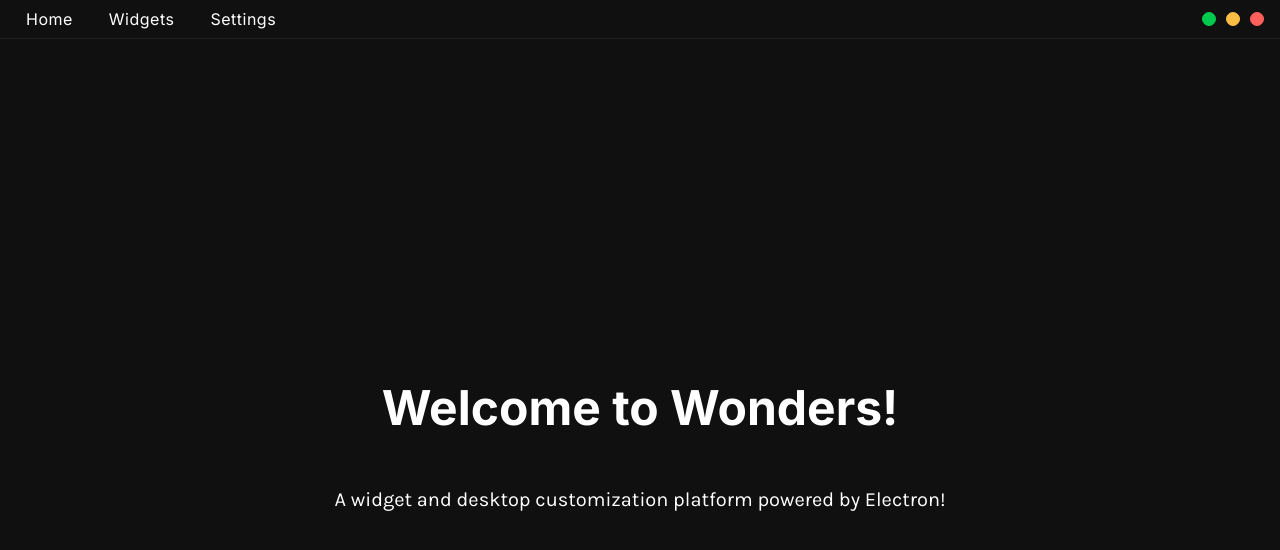
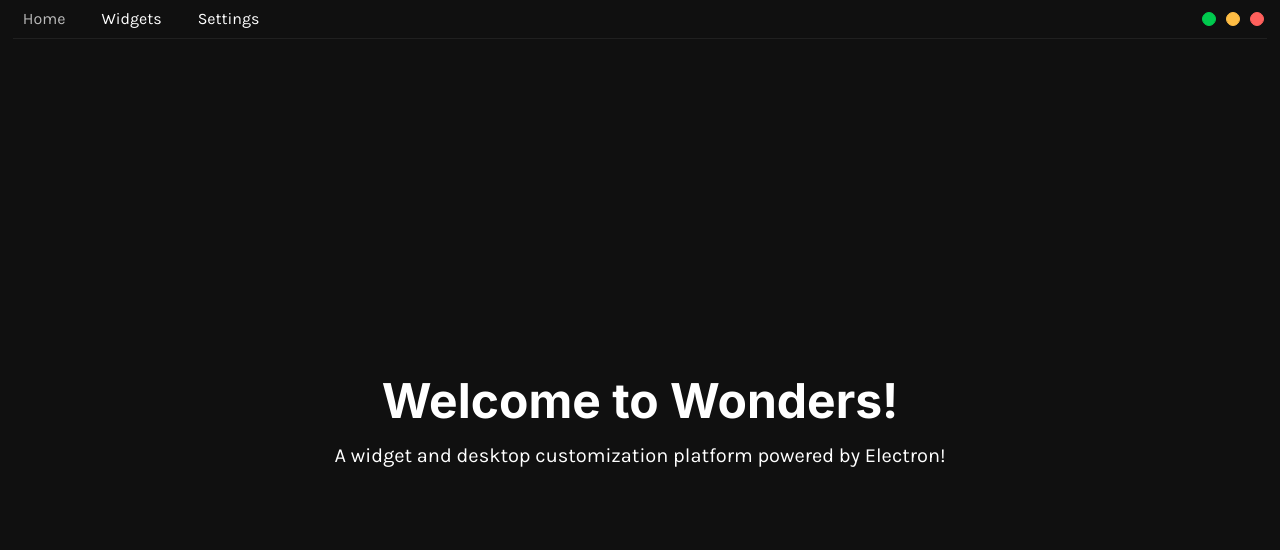
Before and after one commit to thewaveorg/wonders, a React app: page /#/ in a window 1280 px wide. Shown: the top 550 px of the page. Built offline with nearby package versions, Linux system fonts and the light colour scheme; the HTML template or start-up script is replaced by a standard one.

Commit message:
Many style changes.

```diff
--- a/src/app/App.global.css
+++ b/src/app/App.global.css
@@ -57,11 +57,7 @@
   text-decoration: none;
 }
 
-h1,
-h2,
-h3,
-h4,
-h5 {
+h1, h2, h3, h4, h5 {
   font-family: 'Inter', -apple-system, BlinkMacSystemFont, 'Segoe UI', Roboto,
     Oxygen, Ubuntu, Cantarell, 'Open Sans', 'Helvetica Neue', sans-serif;
 }
@@ -71,7 +67,25 @@
     Oxygen, Ubuntu, Cantarell, 'Open Sans', 'Helvetica Neue', sans-serif;
 }
 
+h1, h2, h3, h4, h5, h6, p {
+	margin: 0 !important;
+}
+
 #root {
   height: 100%;
   width: 100%;
 }
+
+::-webkit-scrollbar {
+	width: 5px;
+}
+
+::-webkit-scrollbar-track {
+	background: transparent;
+	border-radius: 10px;
+}
+
+::-webkit-scrollbar-thumb {
+	background: rgba(255, 255, 255, .15);
+	border-radius: 10px;
+}
--- a/src/app/App.tsx
+++ b/src/app/App.tsx
@@ -1,25 +1,37 @@
-import React from 'react';
-import { HashRouter, Redirect, Route, Switch } from 'react-router-dom';
+import React, { useLayoutEffect, useRef, useState } from 'react';
+import { HashRouter, Route, Switch } from 'react-router-dom';
 
 import { Landing as LandingPage } from './pages/Landing';
 import { Settings as SettingsPage } from './pages/Settings';
 import { Widgets as WidgetsPage } from './pages/Widgets';
 
 import { Navbar } from "./components/Navbar";
+import { Page } from './components/Page';
 
 import './App.global.css';
 import './styles/normalize.css';
 
+
 export default () => {
+  const navbarRef = useRef<HTMLDivElement>(null);
+  const [navbarHeight, setNavbarHeight] = useState(39);
+
+  useLayoutEffect(() => {
+    if (navbarRef.current)
+      setNavbarHeight(navbarRef.current!.offsetHeight);
+  }, []);
+
   return (
     <>
       <HashRouter>
-        <Navbar/>
-        <Switch>
-          <Route exact path="/" component={() => <LandingPage/>} />
-          <Route path="/settings" component={() => <SettingsPage/>} />
-          <Route path="/widgets" component={() => <WidgetsPage/>} />
-        </Switch>
+        <Navbar ref={navbarRef}/>
+        <Page style={{ height: `calc(100% - ${navbarHeight}px)` }}>
+          <Switch>
+            <Route exact path="/" component={() => <LandingPage/>} />
+            <Route path="/settings" component={() => <SettingsPage/>} />
+            <Route path="/widgets" component={() => <WidgetsPage/>} />
+          </Switch>
+        </Page>
       </HashRouter>
     </>
   )
--- a/src/app/components/Navbar.tsx
+++ b/src/app/components/Navbar.tsx
@@ -1,5 +1,5 @@
 import React from "react";
-import { Link, NavLink } from "react-router-dom";
+import { NavLink } from "react-router-dom";
 import styled from "styled-components";
 
 /* Styles */
@@ -7,17 +7,26 @@
   display: flex;
 	flex-wrap: wrap;
 	background-color: var(--main-background-color);
+	/* border-bottom: 1px solid var(--border-color); */
+  justify-content: space-between;
+
+  &::after {
+    content : "";
+    position: relative;
+    left: 1%;
+    bottom: 0;
+    height: 0px;
+    width: 98%;
     border-bottom: 1px solid var(--border-color);
-  justify-content: space-between;
+  }
 `;
 
-const NavLinkStyle = styled(Link)`
+const NavLinkStyle = styled(NavLink)`
   color: #ffffff;
   cursor: pointer;
-  font-family: 'Inter';
+  font-family: 'Karla';
   font-size: 1em;
   font-weight: 100;
-  letter-spacing: .5px;
   margin: 0 0 0 16px;
   padding: 10px 10px;
   text-align: center;
@@ -56,27 +65,39 @@
   background-color: #FF605C;
   border-color: #FF605C;
 
-    &:hover, &::active, &:focus {
+  &:hover, &:focus {
     background-color: #770000;
   };
+
+  &:active {
+    background-color: #550000;
+  }
 `;
 
 const YellowTrafficLight = styled(TrafficLight)`
   background-color: #FFBD44;
   border-color: #FFBD44;
 
-    &:hover, &::active, &:focus {
-        background-color: #777700;
+  &:hover, &:focus {
+    background-color: #774400;
   };
+
+  &:active {
+    background-color: #552200;
+  }
 `;
 
 const GreenTrafficLight = styled(TrafficLight)`
   background-color: #00CA4E;
   border-color: #00CA4E;
 
-    &:hover, &::active, &:focus {
+  &:hover, &:focus {
     background-color: #007700;
   };
+
+  &:active {
+    background-color: #005500;
+  }
 `;
 
 const ElectronDrag = styled.div`
@@ -86,12 +107,16 @@
 
 
 /* Main Component */
-export const Navbar: React.FC = () => {
+interface INavbarProps {
+  ref: React.RefObject<HTMLDivElement>;
+}
+
+export const Navbar: React.FC<INavbarProps> = ({ ref }) => {
   return (
-    <NavStyle>
-      <NavLinkStyle to="/">Home</NavLinkStyle>
-      <NavLinkStyle to="/widgets">Widgets</NavLinkStyle>
-      <NavLinkStyle to="/settings">Settings</NavLinkStyle>
+    <NavStyle ref={ref}>
+      <NavLinkStyle style={{ marginLeft: '1%' }} activeStyle={{ color: '#bbb'}} to="/">Home</NavLinkStyle>
+      <NavLinkStyle activeStyle={{ color: '#bbb'}} to="/widgets">Widgets</NavLinkStyle>
+      <NavLinkStyle activeStyle={{ color: '#bbb'}} to="/settings">Settings</NavLinkStyle>
       <ElectronDrag/>
       <TrafficLights>
         <RedTrafficLight onClick={() => window.close()} />
--- a/src/app/components/Page.tsx
+++ b/src/app/components/Page.tsx
@@ -2,10 +2,11 @@
 import styled from 'styled-components';
 
 export const Page = styled.div`
-    height: 100%;
-    width: 100%;
-    display: flex;
-    justify-content: center;
-    align-items: center;
-    flex-direction: column;
+  // height: 100%;
+  // width: 100%;
+  display: flex;
+  justify-content: center;
+  align-items: center;
+  flex-direction: column;
+	overflow-y: scroll;
 `;
--- a/src/app/components/Titlebar.tsx
+++ b/src/app/components/Titlebar.tsx
@@ -9,7 +9,6 @@
   padding-top: 1%;
   width: 99%;
   height: 30px;
-  -webkit-user-select: none;
   -webkit-app-region: drag;
 
     & p.title {
--- a/src/app/pages/Landing.tsx
+++ b/src/app/pages/Landing.tsx
@@ -1,16 +1,12 @@
 import React from "react";
-
-import { Page } from "../components/Page";
 
 export const Landing: React.FC = () => {
   return (
     <>
-      <Page>
-        <h1 style={{ fontSize: '3rem' }}>Welcome to Wonders!</h1>
-        <p style={{ fontSize: '1.25rem' }}>
-          A widget and desktop customization platform powered by Electron!
-        </p>
-      </Page>
+      <h1 style={{ fontSize: '3rem', paddingBottom: '1rem' }}>Welcome to Wonders!</h1>
+      <p style={{ fontSize: '1.25rem' }}>
+        A widget and desktop customization platform powered by Electron!
+      </p>
     </>
   );
 }
--- a/src/app/pages/Settings.tsx
+++ b/src/app/pages/Settings.tsx
@@ -1,13 +1,9 @@
 import React from "react";
-
-import { Page } from "../components/Page";
 
 export const Settings: React.FC = () => {
   return (
     <>
-      <Page>
-        <p style={{ fontSize: '4.25rem' }}>Settings WIP</p>
-      </Page>
+      <p style={{ fontSize: '4.25rem' }}>Settings WIP</p>
     </>
   );
 }
--- a/src/app/pages/Widgets.tsx
+++ b/src/app/pages/Widgets.tsx
@@ -1,13 +1,9 @@
 import React from "react";
-
-import { Page } from "../components/Page";
 
 export const Widgets: React.FC = () =>{
   return (
     <>
-      <Page>
-        <p style={{ fontSize: '4.25rem' }}>Widgets WIP</p>
-      </Page>
+      <p style={{ fontSize: '4.25rem' }}>Widgets WIP</p>
     </>
   );
 }
```
Lines whose indentation alone changed are shown as unchanged.
